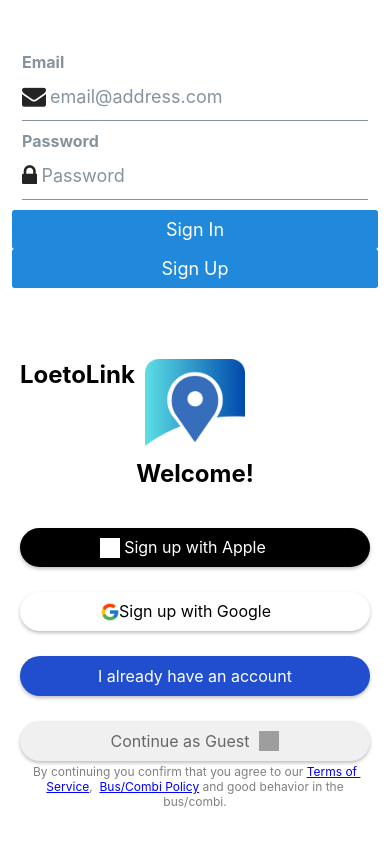
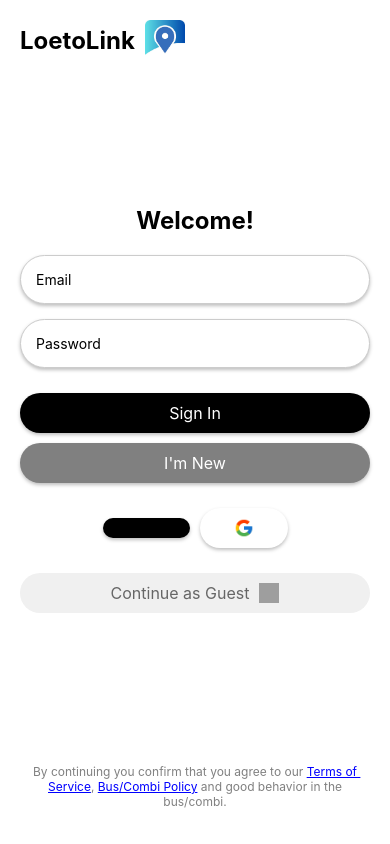
Before and after one commit to Tawanda21/LoetoLinkv2, a React Native app: screen /Login in a window 390 px wide. Built offline with nearby package versions, Linux system fonts and the light colour scheme; grey boxes are pictures that could not be loaded.

Commit message:
Updated LoginScreen and Auth and AppNavigator

```diff
--- a/App.js
+++ b/App.js
@@ -1,15 +1,13 @@
 import React from 'react';
 import { StatusBar, SafeAreaView } from 'react-native';
 import AppNavigator from './navigation/AppNavigator';
-import Auth from './components/Auth';
+
 
 export default function App() {
   return (
     <>
       <StatusBar barStyle="dark-content" />
-      <SafeAreaView>
-        <Auth />
-      </SafeAreaView>
+
       <AppNavigator />
     </>
   );
--- a/components/Auth.js
+++ b/components/Auth.js
@@ -1,43 +1,10 @@
-import React, { useState } from 'react';
-import { Alert, StyleSheet, View } from 'react-native';
-import { supabase } from '../lib/supabase'; // Adjust the import path as necessary
-import { Button, Input } from '@rneui/themed';
+import React from 'react';
+import { View, StyleSheet } from 'react-native';
 
-export default function Auth() {
-  const [email, setEmail] = useState('');
-  const [password, setPassword] = useState('');
-
-  const signInWithEmail = async () => {
-    const { error } = await supabase.auth.signInWithPassword({ email, password });
-    if (error) Alert.alert(error.message);
-  };
-
-  const signUpWithEmail = async () => {
-    const { error } = await supabase.auth.signUp({ email, password });
-    if (error) Alert.alert(error.message);
-  };
-
+export default function Auth({ navigation }) {
   return (
     <View style={styles.container}>
-      <Input
-        label="Email"
-        leftIcon={{ type: 'font-awesome', name: 'envelope' }}
-        onChangeText={setEmail}
-        value={email}
-        placeholder="email@address.com"
-        autoCapitalize="none"
-      />
-      <Input
-        label="Password"
-        leftIcon={{ type: 'font-awesome', name: 'lock' }}
-        onChangeText={setPassword}
-        value={password}
-        secureTextEntry
-        placeholder="Password"
-        autoCapitalize="none"
-      />
-      <Button title="Sign In" onPress={signInWithEmail} />
-      <Button title="Sign Up" onPress={signUpWithEmail} />
+
     </View>
   );
 }
--- a/navigation/AppNavigator.js
+++ b/navigation/AppNavigator.js
@@ -28,7 +28,7 @@
   return (
     <Tab.Navigator
       screenOptions={({ route }) => ({
-        headerShown: false,
+        headerShown: false, // Ensure no header is shown
         tabBarIcon: ({ focused, color, size }) => {
           let iconName;
 
@@ -50,16 +50,13 @@
         },
         tabBarActiveTintColor: '#acd4fd',
         tabBarInactiveTintColor: '#fff',
-        headerShown: false,
         tabBarShowLabel: true,
-
         tabBarStyle: {
           position: 'absolute',
           height: 60,
           paddingBottom: 9,
           paddingTop: 8,
           backgroundColor: 'black',
-
           left: '15%',
           right: '15%',
           bottom: 20,
@@ -72,7 +69,7 @@
           margin: 20,
         },
         tabBarHideOnKeyboard: false,
-        animationEnabled: false
+        animationEnabled: false,
       })}
     >
       <Tab.Screen name="Home" component={HomeScreen} />
@@ -90,10 +87,10 @@
   return (
     <Stack.Navigator
       screenOptions={{
-        headerShown: false,
+        headerShown: false, // Ensure no header is shown
         cardStyleInterpolator: CardStyleInterpolators.forHorizontalIOS,
         presentation: 'card',
-        animation: 'slide_from_right'
+        animation: 'slide_from_right',
       }}
     >
       <Stack.Screen name="Splash" component={SplashScreen} />
@@ -124,10 +121,10 @@
   return (
     <Stack.Navigator
       screenOptions={{
-        headerShown: false,
+        headerShown: false, // Ensure no header is shown
         cardStyleInterpolator: CardStyleInterpolators.forHorizontalIOS,
         presentation: 'card',
-        animation: 'slide_from_right'
+        animation: 'slide_from_right',
       }}
     >
       {isAuthenticated ? (
--- a/screens/LoginScreen.js
+++ b/screens/LoginScreen.js
@@ -1,10 +1,20 @@
-import React, { useEffect, useRef } from 'react';
-import { Image, Animated } from 'react-native';
-import { View, Text, TextInput, StyleSheet, TouchableOpacity } from 'react-native';import { useNavigation } from '@react-navigation/native';
+import React, { useState, useEffect, useRef } from 'react';
+import { Alert, Animated, Image, StyleSheet, Text, TextInput, TouchableOpacity, View } from 'react-native';
+import { supabase } from '../lib/supabase'; // Adjust the import path as necessary
+import { useNavigation } from '@react-navigation/native';
 
 const LoginScreen = () => {
   const navigation = useNavigation();
   const fadeAnim = useRef(new Animated.Value(0)).current;
+
+  const [email, setEmail] = useState('');
+  const [password, setPassword] = useState('');
+
+  const signInWithEmail = async () => {
+    const { error } = await supabase.auth.signInWithPassword({ email, password });
+    if (error) Alert.alert(error.message);
+    else navigation.reset({ index: 0, routes: [{ name: 'MainTabNavigator' }] });
+  };
 
   useEffect(() => {
     const fadeIn = Animated.timing(fadeAnim, {
@@ -18,42 +28,68 @@
       useNativeDriver: true,
     });
 
-    Animated.loop(
-      Animated.sequence([fadeIn, fadeOut])
-    ).start();
+    Animated.loop(Animated.sequence([fadeIn, fadeOut])).start();
   }, []);
 
   return (
     <View style={styles.container}>
       <View style={styles.header}>
         <Text style={styles.logoText}>LoetoLink</Text>
-      </View>
         <Image
           source={require('../assets/logo.jpg')}
-              style={[styles.splashImage, { width: 100, height: 100, resizeMode: 'contain' }]}
+          style={styles.splashImage}
         />
+      </View>
       <Text style={styles.title}>Welcome!</Text>
+      <TextInput
+        style={styles.input}
+        placeholder="Email"
+        value={email}
+        onChangeText={setEmail}
+        autoCapitalize="none"
+        keyboardType="email-address"
+      />
+      <TextInput
+        style={styles.input}
+        placeholder="Password"
+        value={password}
+        onChangeText={setPassword}
+        secureTextEntry
+        autoCapitalize="none"
+      />
+      <TouchableOpacity style={styles.button} onPress={signInWithEmail}>
+        <Text style={styles.buttonText}>Sign In</Text>
+      </TouchableOpacity>
+
+      <TouchableOpacity style={styles.newButton} onPress={() => {}}>
+        <Text style={styles.buttonText}>I'm New</Text>
+      </TouchableOpacity>
+
+      <View style={styles.buttonContainer}>
         <TouchableOpacity style={styles.appleButton}>
           <Image
             source={require('../assets/apple-logo.png')}
             style={styles.appleIcon}
           />
-        <Text style={styles.appleButtonText}>Sign up with Apple</Text>
+
         </TouchableOpacity>
         <TouchableOpacity style={styles.googleButton}>
           <Image
             source={require('../assets/google-logo.png')}
-          style={styles.googleIcon}
+            style={[styles.googleIcon, { width: 20, height: 20 }]}
           />
-        <Text style={styles.googleButtonText}>Sign up with Google</Text>
         </TouchableOpacity>
-      <TouchableOpacity style={styles.secondaryButton} onPress={() => navigation.navigate('Login')}>
-        <Text style={styles.buttonText}>I already have an account</Text>
-      </TouchableOpacity>
-      <View style={{ height: 25 }} />
+      </View>
 
       <TouchableOpacity
-        style={styles.guestButton} onPress={() => navigation.reset({ index: 0, routes: [{ name: 'MainTabNavigator', params: { screen: 'Map' } }], })}>
+        style={styles.guestButton}
+        onPress={() =>
+          navigation.reset({
+            index: 0,
+            routes: [{ name: 'MainTabNavigator', params: { screen: 'Map' } }],
+          })
+        }
+      >
         <Text style={styles.guestButtonText}>Continue as Guest</Text>
         <Animated.Image
           source={require('../assets/arrow-right.png')}
@@ -62,8 +98,14 @@
       </TouchableOpacity>
       <Text style={styles.footerText}>
         By continuing you confirm that you agree to our{' '}
-        <Text style={styles.link} onPress={() => {}}>Terms of Service</Text>, {' '}
-        <Text style={styles.link} onPress={() => {}}>Bus/Combi Policy</Text> and good behavior in the bus/combi.
+        <Text style={styles.link} onPress={() => {}}>
+          Terms of Service
+        </Text>
+        ,{' '}
+        <Text style={styles.link} onPress={() => {}}>
+          Bus/Combi Policy
+        </Text>{' '}
+        and good behavior in the bus/combi.
       </Text>
     </View>
   );
@@ -79,25 +121,42 @@
   },
   header: {
     position: 'absolute',
-    top: 60,
+    top: 20,
     left: 20,
-    alignSelf: 'flex-start',
+    flexDirection: 'row',
+    alignItems: 'center',
   },
   logoText: {
     fontSize: 24,
     fontWeight: 'bold',
+    marginRight: 10,
+  },
+  splashImage: {
+    width: 40,
+    height: 40,
+    resizeMode: 'contain',
   },
   title: {
     fontSize: 24,
     fontWeight: 'bold',
-    marginBottom: 40,
+    marginBottom: 20,
   },
-  subtitle: {
-    fontSize: 16,
-    marginBottom: 40,
+  input: {
+    width: '100%',
+    padding: 15,
+    borderWidth: 1,
+    borderColor: '#ccc',
+    borderRadius: 25,
+    marginBottom: 15,
+    backgroundColor: '#fff',
+    shadowColor: '#000',
+    shadowOffset: {
+      width: 0,
+      height: 2,
     },
-  highlight: {
-    fontWeight: 'bold',
+    shadowOpacity: 0.25,
+    shadowRadius: 3.84,
+    elevation: 5,
   },
   button: {
     backgroundColor: '#000',
@@ -107,7 +166,7 @@
     alignItems: 'center',
     justifyContent: 'center',
     marginTop: 10,
-    marginBottom: 25,
+    marginBottom: 10,
     shadowColor: '#000',
     shadowOffset: {
       width: 0,
@@ -117,8 +176,8 @@
     shadowRadius: 3.84,
     elevation: 5,
   },
-  appleButton: {
-    backgroundColor: '#000',
+  newButton: {
+    backgroundColor: '#808080',
     padding: 10,
     borderRadius: 25,
     width: '100%',
@@ -134,15 +193,45 @@
     shadowRadius: 3.84,
     elevation: 5,
   },
+  buttonText: {
+    color: '#fff',
+    textAlign: 'center',
+    fontSize: 16,
+  },
+  buttonContainer: {
+    flexDirection: 'row',
+    justifyContent: 'center',
+    alignItems: 'center',
+    width: '100%',
+    marginBottom: 25,
+  },
+  appleButton: {
+    backgroundColor: '#000',
+    padding: 10,
+    borderRadius: 25,
+    width: '25%',
+    alignItems: 'center',
+    justifyContent: 'center',
+    marginRight: 10,
+    shadowColor: '#000',
+    shadowOffset: {
+      width: 0,
+      height: 2,
+    },
+    shadowOpacity: 0.25,
+    shadowRadius: 3.84,
+    elevation: 5,
+  },
   googleButton: {
     backgroundColor: '#fff',
     padding: 10,
     borderRadius: 25,
-    width: '100%',
+    width: '25%',
     alignItems: 'center',
     justifyContent: 'center',
-    marginBottom: 25,
+
     shadowColor: '#000',
+
     shadowOffset: {
       width: 0,
       height: 2,
@@ -160,63 +249,15 @@
     alignItems: 'center',
     justifyContent: 'center',
     marginBottom: 25,
-    shadowColor: '#000',
-    shadowOffset: {
-      width: 0,
-      height: 2,
   },
-    shadowOpacity: 0.25,
-    shadowRadius: 3.84,
-    elevation: 5,
-  },
-  buttonText: {
-    color: '#fff',
-    textAlign: 'center',
-    fontSize: 16,
-  },
+
   guestButtonText: {
     color: '#666',
     textAlign: 'center',
     fontSize: 16,
     marginRight: 10,
   },
-  appleButtonText: {
-    color: '#fff',
-    textAlign: 'center',
-    fontSize: 16,
-  },
-  googleButtonText: {
-    color: '#000',
-    textAlign: 'center',
-    fontSize: 16,
-  },
-  secondaryButton: {
-    backgroundColor: '#204ECF',
-    padding: 10,
-    borderRadius: 25,
-    width: '100%',
-    shadowColor: '#000',
-    shadowOffset: {
-      width: 0,
-      height: 2,
-    },
-    shadowOpacity: 0.25,
-    shadowRadius: 3.84,
-    elevation: 5,
-  },
-  appleIcon: {
-    width: 20,
-    height: 20,
-    marginRight: 171,
-    marginBottom: -21,
-    tintColor: '#fff',
-  },
-  googleIcon: {
-    width: 20,
-    height: 20,
-    marginRight: 171,
-    marginBottom: -21,
-  },
+
   arrowIcon: {
     width: 20,
     height: 20,
@@ -232,7 +273,7 @@
   link: {
     textDecorationLine: 'underline',
     color: 'blue',
-  }
+  },
 });
 
 export default LoginScreen;
```
Lines whose indentation alone changed are shown as unchanged.
